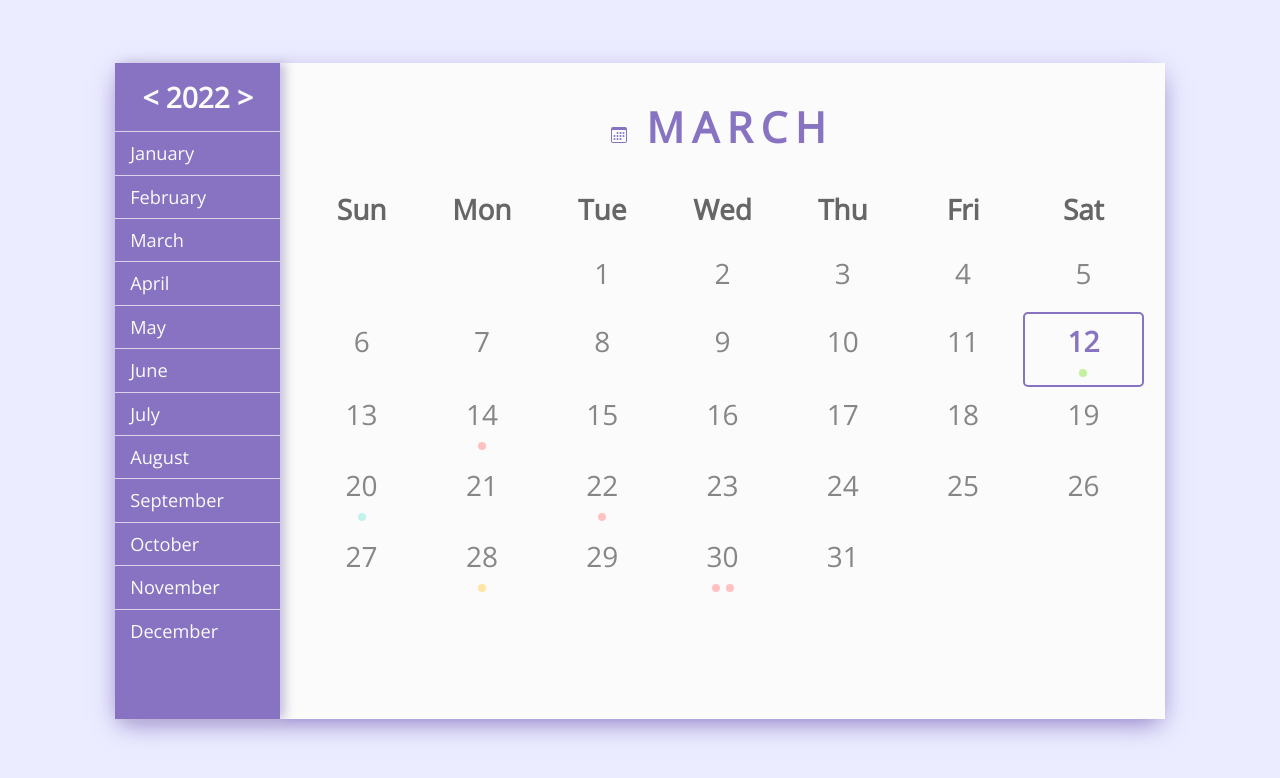
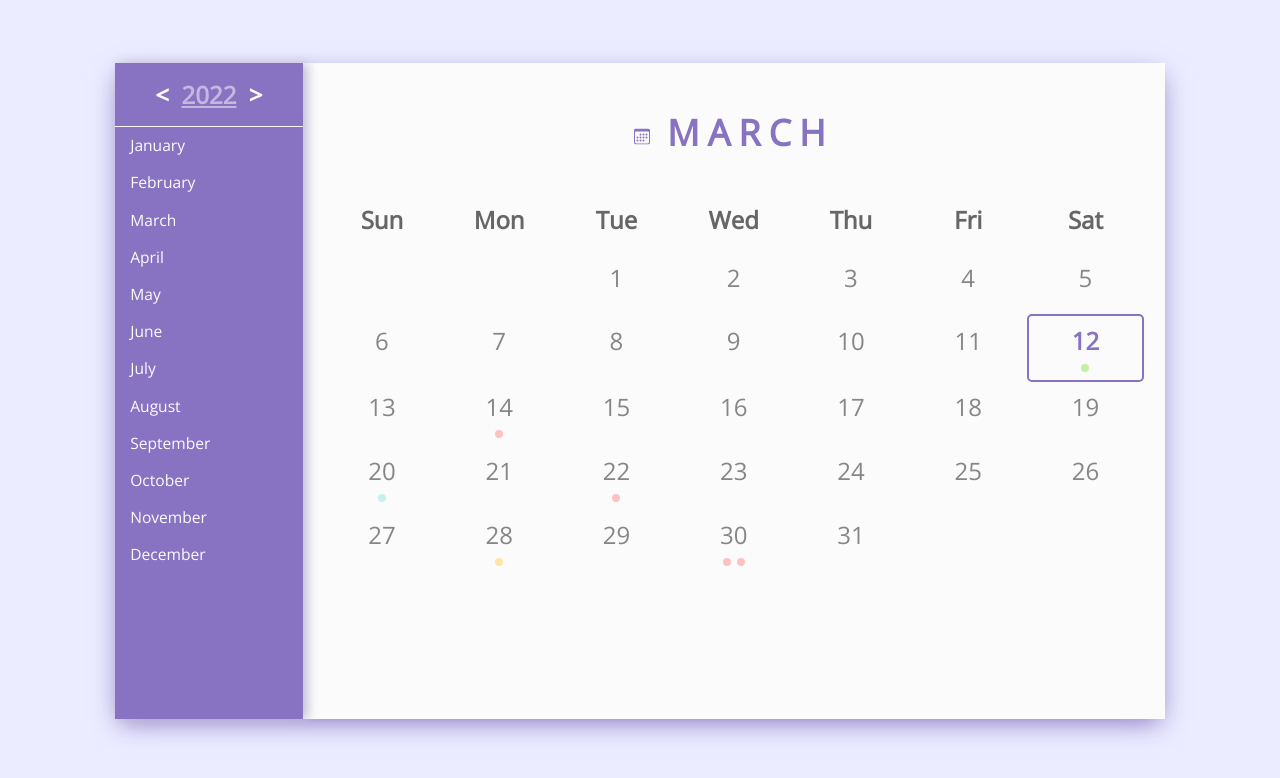
Before and after one commit to rania-hany/calendar-widget, an Angular app: page / in a window 1280 px wide. Both pictures are taken after a click on the link "MARCH". Shown: the top 778 px of the page. Built offline with nearby package versions, Linux system fonts and the light colour scheme; no server answers.

Commit message:
DEVELOP: Finalize Task

```diff
--- a/src/app/calendar-widget/calendar-widget.component.html
+++ b/src/app/calendar-widget/calendar-widget.component.html
@@ -1,7 +1,9 @@
 <div class="wrapper">
     <div class="years-view" [ngClass]="{showSelector: openSelector}">
         <div class="year-selector">
-            <span (click)="previousYear()"><</span> {{selectedYear}} <span (click)="nextYear()">></span>
+            <a (click)="previousYear()"><</a>
+            &nbsp;<span class="year">{{selectedYear}}</span>&nbsp;
+            <a (click)="nextYear()">></a>
         </div>
 
         <div class="months">
--- a/src/app/calendar-widget/calendar-widget.component.scss
+++ b/src/app/calendar-widget/calendar-widget.component.scss
@@ -0,0 +1,53 @@
+@import './../../variables';
+
+
+.years-view{
+    box-shadow: 5px 0px 10px #c5bfd7;
+    background-color: $primary_color;
+    color: $white-color;
+    transition: width 0.5s linear,  opacity 1.5s ease-in-out ;
+    opacity: 0;
+    width: 0;
+    overflow: hidden;
+    *{
+        opacity: 0;
+        transition: opacity ease-out ;
+    }
+    .year{
+        color: $mid-color;
+        text-decoration: underline;
+    }
+    &.showSelector {
+        opacity: 1;
+        width: 15vw;
+        transition: width 0.5s linear,  opacity 1s ease-in-out ;
+        *{
+            opacity: 1;
+        }
+    }
+
+    .year-selector{
+        text-align: center;
+        padding: 15px 5px;
+        font-weight: bold;
+        border-bottom: 1px solid $white-color;
+    }
+    .months {
+        display: flex;
+        flex-direction: column;
+        line-height: 2em;
+        font-size: 0.65em;
+        .month{
+            padding: 3px 15px;
+            text-overflow: ellipsis;
+            overflow: hidden;
+            white-space: nowrap;
+            &:hover {
+                background-color: $dark_color;
+                cursor: pointer;
+            }
+        }
+    }
+
+
+}
--- a/src/app/calendar-widget/events/events.component.html
+++ b/src/app/calendar-widget/events/events.component.html
@@ -1,14 +1,15 @@
 <div class="events-view">
     <a (click)="closeEvents()">
-        <svg xmlns="http://www.w3.org/2000/svg" width="16" height="16" fill="currentColor"
-            class="bi bi-chevron-left" viewBox="0 0 16 16">
+        <svg xmlns="http://www.w3.org/2000/svg" width="16" height="16" fill="currentColor" class="bi bi-chevron-left"
+            viewBox="0 0 16 16">
             <path fill-rule="evenodd"
                 d="M11.354 1.646a.5.5 0 0 1 0 .708L5.707 8l5.647 5.646a.5.5 0 0 1-.708.708l-6-6a.5.5 0 0 1 0-.708l6-6a.5.5 0 0 1 .708 0z" />
         </svg>
     </a>
     <div class="date-view">
         <h2 class="day-name">{{selectedDate.toLocaleDateString("en-US", { weekday: 'long'})}}</h2>
-        <p class="date-display">{{selectedDate.toLocaleDateString("en-US", {year: 'numeric', month: 'long', day: 'numeric' })}}</p>
+        <p class="date-display">{{selectedDate.toLocaleDateString("en-US", {year: 'numeric', month: 'long', day:
+            'numeric' })}}</p>
         <hr>
     </div>
     <div class="events-wrapper">
@@ -17,19 +18,22 @@
             <button class="btn btn-primary" *ngIf="!isAddEvent" (click)="isAddEvent = true">Add Event</button>
         </div>
         <div class="add-event" *ngIf="isAddEvent">
-            <input [(ngModel)]="name" type="text" placeholder="Title..." />
+            <div>
+                <select [(ngModel)]="type" name="type" id="type">
+                    <option [ngValue]="'meeting'">Meeting</option>
+                    <option [ngValue]="'todo'">To Do</option>
+                    <option [ngValue]="'work'">Work</option>
+                    <option [ngValue]="'home'">Home</option>
+                </select>
+                <input [(ngModel)]="time" type="time" id="appt" name="appt" min="09:00" max="18:00" required>
+            </div>
+            <div>
+                <input [(ngModel)]="name" type="text" placeholder="Title..." />
+            </div>
 
-            <select [(ngModel)]="type" name="type" id="type">
-                <option [ngValue]="'meeting'" >Meeting</option>
-                <option [ngValue]="'todo'">To Do</option>
-                <option [ngValue]="'work'">Work</option>
-                <option [ngValue]="'home'">Home</option>
-            </select>
-
-            <input [(ngModel)]="time" type="time" id="appt" name="appt" min="09:00" max="18:00" required>
             <p class="buttons">
                 <button class="btn btn-secondary" (click)="isAddEvent = false">Cancel</button>
-                <button class="btn btn-primary"  (click)="addEvent()">Save</button>
+                <button class="btn btn-primary" (click)="addEvent()">Save</button>
             </p>
 
             <hr>
--- a/src/app/calendar-widget/events/events.component.scss
+++ b/src/app/calendar-widget/events/events.component.scss
@@ -23,6 +23,22 @@
             line-height: 0px;
         }
         .add-event {
+            input {
+                height: 25px;
+                margin: 5px 0px;
+                &[type='text']{
+                    width: 170px;
+                }
+            }
+            select {
+                height: 30px;
+                margin-right: 10px;
+            }
+            option {
+                height: 30px;
+                line-height: 30px;
+                padding: 5px;
+            }
             .buttons {
                 display: flex;
                 justify-content: space-between;
--- a/src/app/calendar-widget/events/events.component.ts
+++ b/src/app/calendar-widget/events/events.component.ts
@@ -37,10 +37,18 @@ export class EventsComponent implements OnInit {
   }
 
   showAddEvent() {
+
+    this.emptyAddEventFields();
     this.isAddEvent = !this.isAddEvent;
   }
 
+  emptyAddEventFields() {
+    this.name = '';
+    this.type = '';
+    this.time = '';
+  }
   closeEvents() {
+    this.emptyAddEventFields();
     this.showEventsView.emit();
   }
   checkEvents() {
@@ -58,6 +66,8 @@ export class EventsComponent implements OnInit {
       };
       this.eventsService.addEvent(event, this.save);
       this.isAddEvent = false;
+      this.emptyAddEventFields();
+
     }
   }
 }
--- a/src/app/calendar-widget/month-view/month-view.component.scss
+++ b/src/app/calendar-widget/month-view/month-view.component.scss
@@ -85,8 +85,12 @@
             margin: 20px;
             color: $primary_color;
             cursor: pointer;
+            line-height: 10vh;
             &:hover {
                 color: $mid_color;
             }
+            svg{
+                transform: translate(0, -10%);
+            }
         }
     }
--- a/src/styles.scss
+++ b/src/styles.scss
@@ -7,8 +7,7 @@ body{
     background-color: $light_color;
     font-family: 'Open Sans', sans-serif;
     color: $secondary_color;
-    // font-size: 2.5vw;
-    font-size: calc(2.5vh + 1vmin);
+    font-size: calc(2vh + 1vmin);
 }
 
 .wrapper {
@@ -19,54 +18,6 @@ body{
     margin-top: 5%;
     box-shadow: 0px 8px 25px -5px $primary_color;
     display: flex;
-
-    .years-view{
-        box-shadow: 5px 0px 10px #c5bfd7;
-        background-color: $primary_color;
-        color: $white-color;
-        transition: width 0.5s linear,  opacity 1.5s ease-in-out ;
-        opacity: 0;
-        width: 0;
-        overflow: hidden;
-        *{
-            opacity: 0;
-            transition: opacity ease-out ;
-        }
-        &.showSelector {
-            opacity: 1;
-            width: 15vw;
-            transition: width 0.5s linear,  opacity 1s ease-in-out ;
-            *{
-                opacity: 1;
-            }
-        }
-
-        .year-selector{
-            text-align: center;
-            padding: 15px 5px;
-            font-weight: bold;
-        }
-        .months {
-            display: flex;
-            flex-direction: column;
-            line-height: 2em;
-            font-size: 0.65em;
-            .month{
-                padding: 3px 15px;
-                border-top: 0.5px solid #ffffffad;
-                text-overflow: ellipsis;
-                overflow: hidden;
-                white-space: nowrap;
-                &:hover {
-                    background-color: $dark_color;
-                    cursor: pointer;
-                }
-            }
-        }
-
-
-    }
-
 
 
     a {
```
